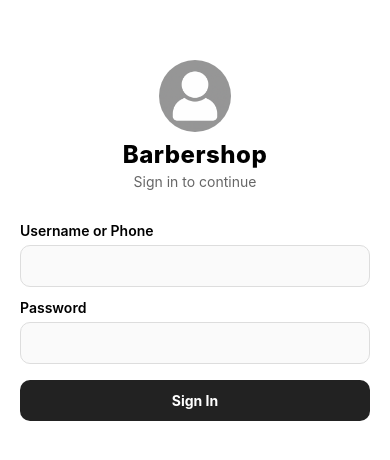
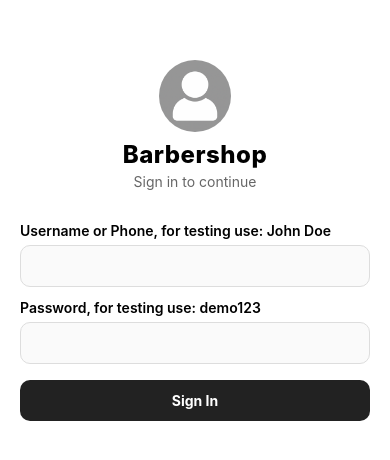
Before and after one commit to PedroM99/barbershop-react-native, a React Native app: screen /Login in a window 390 px wide. Shown: the part 182-642 px from the top of the page. Built offline with nearby package versions, Linux system fonts and the light colour scheme.

Commit message:
Note in loggin screen providing a user for testing

```diff
--- a/screens/LoginScreen.js
+++ b/screens/LoginScreen.js
@@ -70,7 +70,7 @@ export default function LoginScreen({ navigation, onLogin }) {
       </View>
 
       <View style={styles.form}>
-        <Text style={styles.label}>Username or Phone</Text>
+        <Text style={styles.label}>Username or Phone, for testing use: John Doe </Text>
         <TextInput
           value={identifier}
           onChangeText={setIdentifier}
@@ -79,7 +79,7 @@ export default function LoginScreen({ navigation, onLogin }) {
           returnKeyType="next"
         />
 
-        <Text style={styles.label}>Password</Text>
+        <Text style={styles.label}>Password, for testing use: demo123</Text>
         <TextInput
           value={password}
           onChangeText={setPassword}
```
